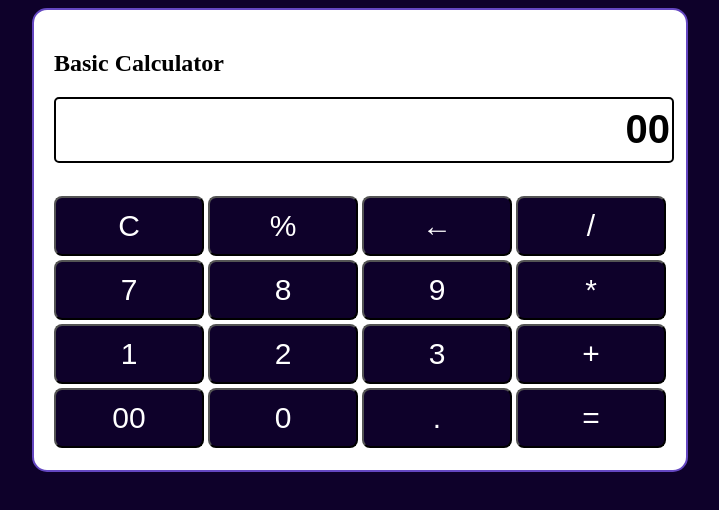
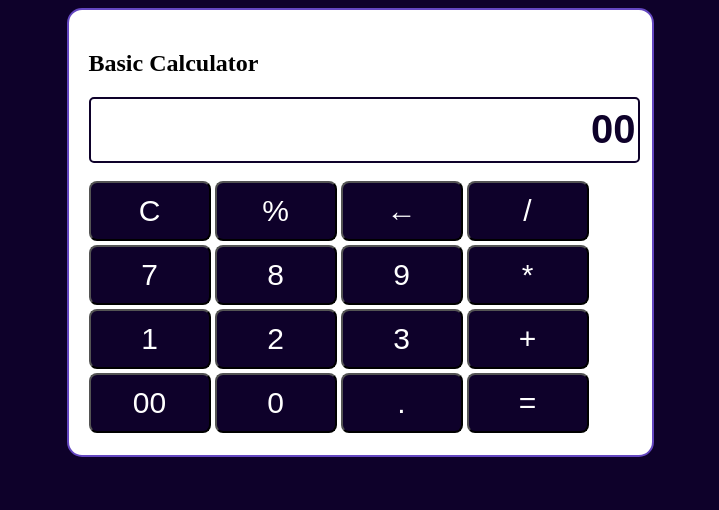
Before and after one commit to TROGER-VU/HTML-CSS-JavaScript, a plain HTML site: page calculator/index.html in a window 1280 px wide. Both pictures are taken after a click on the button "00". Shown: the whole page, without its empty margins (280-999 px from the left). Drawn offline with Linux system fonts and the light colour scheme.

Commit message:
new changes

```diff
--- a/calculator/index.html
+++ b/calculator/index.html
@@ -8,10 +8,11 @@
 </head>
 <body>
     <div class="main">
+        <audio id="audio" src="click.mp3" autoplay="false"></audio>
         <div class="header">
             <h2>Basic Calculator</h2>
         </div>
-        <div >
+        <div class="display-section">
             <input class="display" type="text" name="display" id="display">
             <p class="error" id="error"></p>
         </div>
--- a/calculator/script.js
+++ b/calculator/script.js
@@ -1,4 +1,6 @@
 const Solve = (char) => {
+    var sound = document.getElementById("audio");
+    sound.play();
     let display = document.getElementById("display");
     display.value += char;
 }
@@ -18,6 +20,7 @@ const Result = () => {
     try {
         display.value = eval(expression);
     } catch(err) {
+        display.value = "";
         let text = `Error! ${expression} is not a valid expression`;
         document.getElementById("error").value = "Enter a valid string."
     }
--- a/calculator/style.css
+++ b/calculator/style.css
@@ -12,19 +12,23 @@ body {
     border-radius: 15px;
 }
 
+.display-section{
+    margin: 0px 0px 15px 0px;
+}
+
 .display {
     width: 100%;
     height: 60px;
     text-align: right;
-    border: 2px solid black;
+    border: 2px solid rgb(14, 1, 42);
     border-radius: 5px;
-    margin: 0px 0px 15px 0px;
     font-size: 40px;
-    font-weight: 800;
+    color: rgb(14, 1, 42);
+    font-weight: 700;
 }
 
 .btn {
-    width: 150px;
+    width: 122px;
     font-size: 30px;
     margin: 2px 0px;
     height: 60px;
```
